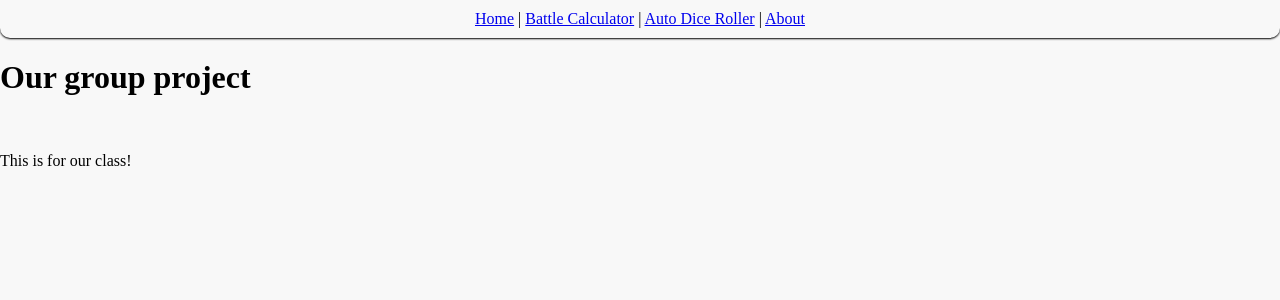
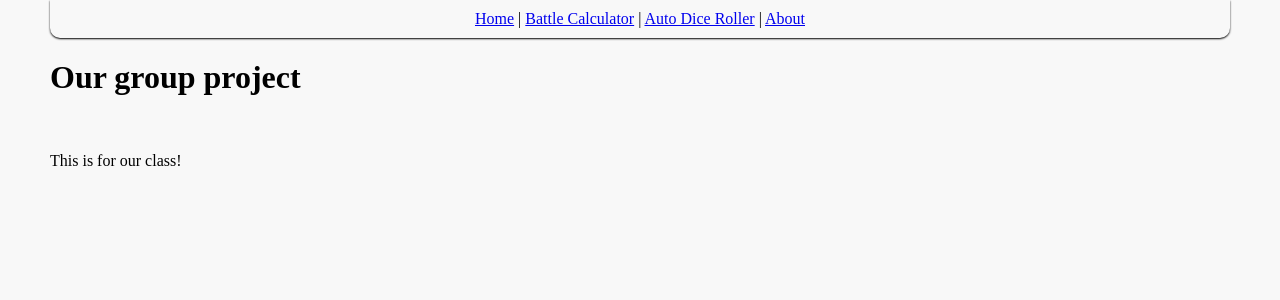
Before and after one commit to eKemble/DatabaseGP, a PHP site: page /about.php in a window 1280 px wide. Shown: the top 300 px of the page. Run offline with PHP 8.4, Linux system fonts and the light colour scheme.

Commit message:
Added 50px l/r margin

```diff
--- a/warhammer_style.css
+++ b/warhammer_style.css
@@ -77,9 +77,9 @@ body
 {
 //background:#DBDBDB;
 background: #F8F8F8;
-//margin-left:auto;
-//margin-right:auto;
 margin:0;
+margin-left:50px;
+margin-right:50px;
 padding:0;
 
 //width: 800px;
```
